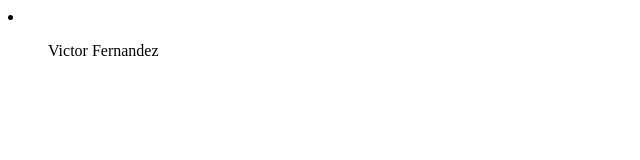
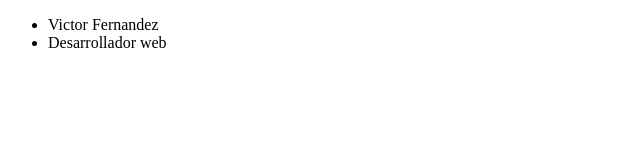
Before and after one commit to Grejhan/github-colaborativo-g16-g24, a plain HTML site: page index.html in a window 1280 px wide. Shown: the whole page, without its empty margins (0-640 px from the left). Drawn offline with Linux system fonts and the light colour scheme.

Commit message:
un cambio mas

```diff
--- a/index.html
+++ b/index.html
@@ -6,8 +6,9 @@
     <title>Hola a todos</title>
 </head>
 <body>
-    <li>
-        <ul>Victor Fernandez</ul>
-    </li>
+    <ul>
+        <li>Victor Fernandez</li>
+        <li>Desarrollador web</li>
+    </u>
 </body>
 </html>
```
